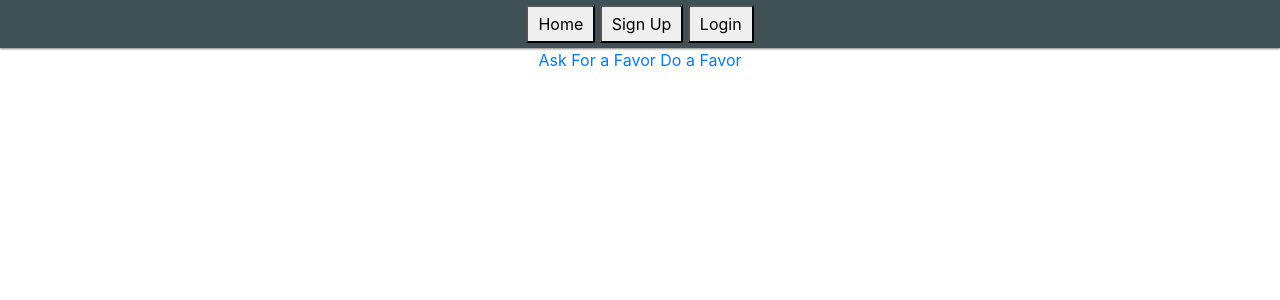
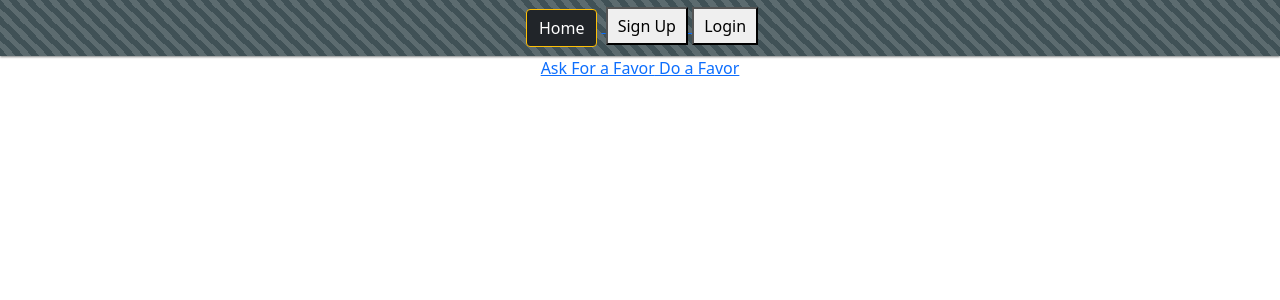
Before and after one commit to Project-3-Merci/Merci, a React (Create React App) app in the folder Project3-Client/: page / in a window 1280 px wide. Shown: the top 300 px of the page. Built offline with nearby package versions, Linux system fonts and the light colour scheme; no server answers; what google-maps-react would draw is missing.

Commit message:
fixBootstrap

```diff
--- a/Project3-Client/package.json
+++ b/Project3-Client/package.json
@@ -7,7 +7,7 @@
     "@testing-library/react": "^11.1.0",
     "@testing-library/user-event": "^12.1.10",
     "axios": "^0.21.1",
-    "bootstrap": "^4.2",
+    "bootstrap": "^5.1",
     "cloudinary": "^1.28.1",
     "multer": "1.4.4",
     "multer-storage-cloudinary": "^4.0.0",
--- a/Project3-Client/src/components/Navbar.js
+++ b/Project3-Client/src/components/Navbar.js
@@ -18,37 +18,37 @@
 
 
 
-    <nav classNameNameName=" progress-bar-striped">
+    <nav className=" progress-bar-striped">
       <Link to="/">
-        <button classNameNameName="btn btn-dark border border-warning m-1">Home</button>
+        <button className="btn btn-dark border border-warning m-1">Home</button>
       </Link>
 
       {isLoggedIn && (
         <>
           <Link to={`/favours/myList/${user?._id}`}>
-            <button classNameNameName="btn btn-dark border border-warning btn-block m-1 topnav">My Favours</button>
+            <button className="btn btn-dark border border-warning btn-block m-1 topnav">My Favours</button>
           </Link>
 
           <Link to="/favours">
-            <button classNameNameName="btn btn-dark border border-warning m-1 topnav" >All Favours</button>
+            <button className="btn btn-dark border border-warning m-1 topnav" >All Favours</button>
           </Link>
 
           <Link to={`/profile/${user?._id}`}>
-            <button classNameNameName="btn btn-dark border border-warning m-1" >Profile</button>
+            <button className="btn btn-dark border border-warning m-1" >Profile</button>
           </Link>
 
           <Link to={`/chats/${user?._id}`}>
-            <button classNameNameName="btn btn-dark border border-warning m-1" >Chat</button>
+            <button className="btn btn-dark border border-warning m-1" >Chat</button>
           </Link>
 
-          <button classNameNameName="btn btn-dark border border-warning m-1" onClick={logOutUser}>Logout</button>
-          <span classNameNameName="font-weight-bold" >{user && user.name}</span>
+          <button className="btn btn-dark border border-warning m-1" onClick={logOutUser}>Logout</button>
+          <span className="font-weight-bold" >{user && user.name}</span>
         </>
       )}
 
       {!isLoggedIn && (
         <>
-          <Link classNameNameName="text-decoration: none" to="/signup"> <button>Sign Up</button> </Link>
+          <Link className="text-decoration: none" to="/signup"> <button>Sign Up</button> </Link>
           <Link to="/login"> <button>Login</button> </Link>
         </>
       )}
```
Also changed, not shown: 2 other files (tests, documents, lock files or other folders).
